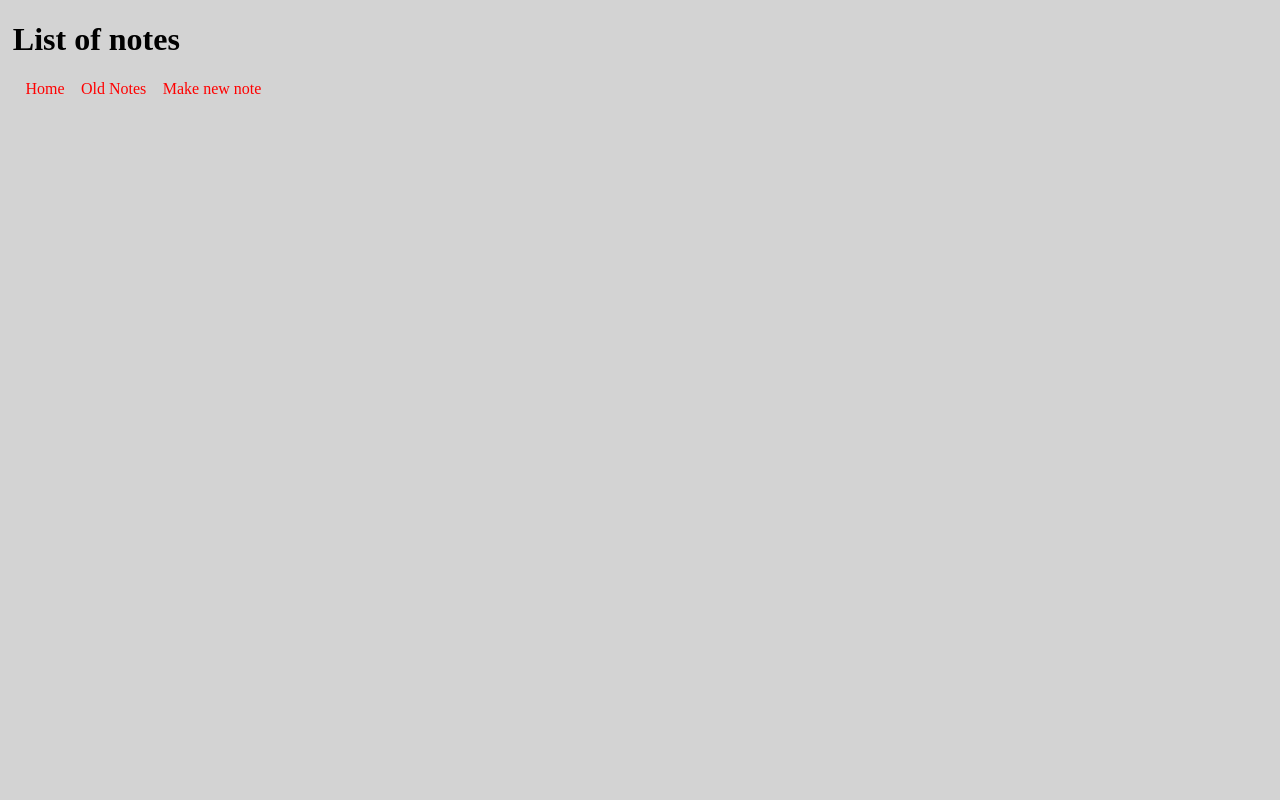
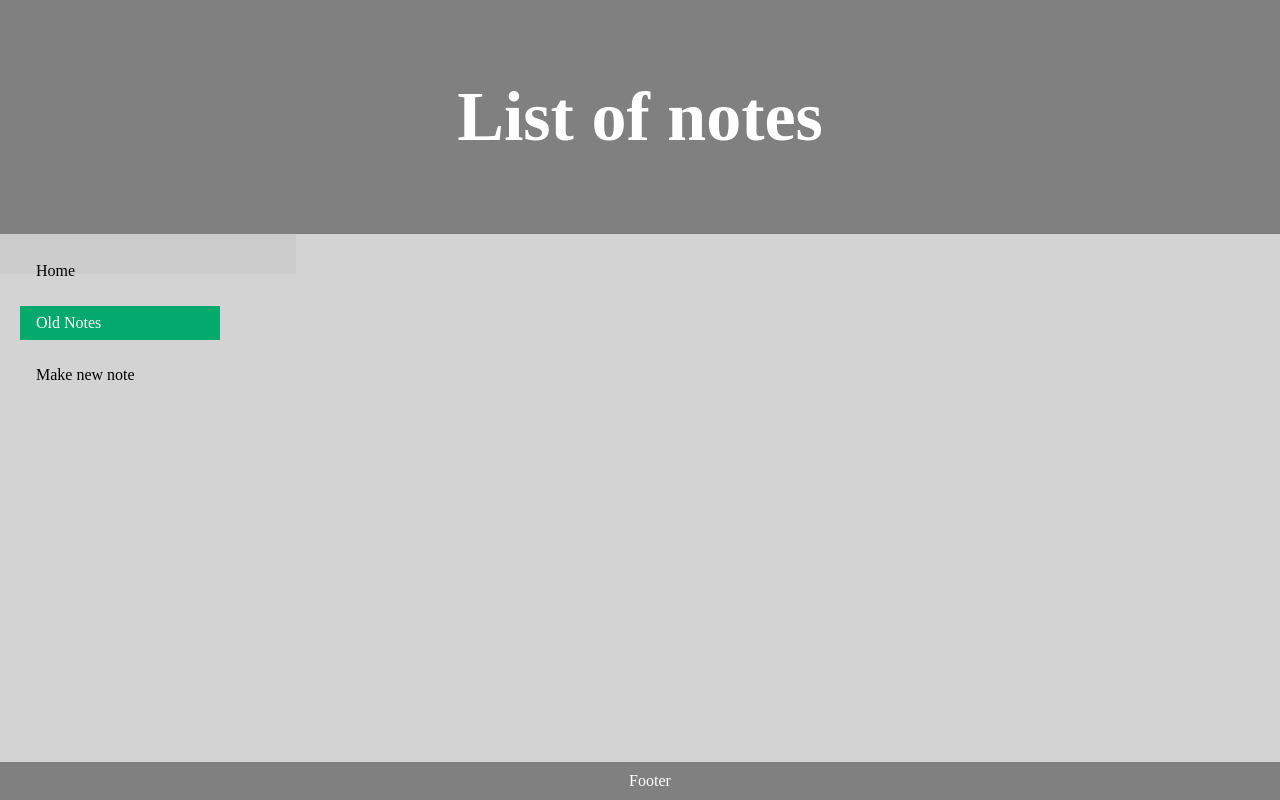
Before and after one commit to TrueVikingz/NSNote, a website: page NSNote/List.HTML in a window 1280 px wide. Drawn offline with Linux system fonts and the light colour scheme.

Commit message:
Setting up the site
added some more CSS and a navbar

```diff
--- a/NSNote/CSS/CSS.css
+++ b/NSNote/CSS/CSS.css
@@ -1,10 +1,65 @@
 body{
     background-color: lightgrey;
     margin: auto;
-    margin-left: 1%;
 }
 
-a:link{
+header {
+    background-color: gray;
+    padding: 30px;
+    text-align: center;
+    font-size: 35px;
+    color: white;
+}
+
+nav {
+    float: left;
+    width: 20%;
+    background: #ccc;
+    padding: 20px;
+}
+
+footer{
+    background-color: gray;
+    padding: 10px;
+    text-align: center;
+    width: 100%;
+    color: white;
+    position: fixed;
+    bottom: 0;
+}
+
+ul {
+    list-style-type: none;
+    margin: 0;
+    padding: 0;
+    width: 200px;
+    height: 100%;
+    position: fixed;
+    overflow: auto;
+}
+
+li a {
+    display: block;
+    color: #000;
+    padding: 8px 16px;
+    text-decoration: none;
+}
+
+li a:hover {
+    background-color: #555;
+    color: white;
+}
+
+.active {
+    background-color: #04AA6D;
+    color: white;
+}
+
+div{
+    margin-left: 20%;
+}
+
+/* a:link{
     color: red;
     text-decoration: none;
     margin-right: 1%;
@@ -23,12 +78,8 @@ a:hover{
 a:active{
     color: green;
     text-decoration: underline;
-}
+} */
 
 Form{
     margin-left: 2%;
 }
-
-.NavBar{
-    margin: 1%;
-}
--- a/NSNote/List.HTML
+++ b/NSNote/List.HTML
@@ -8,13 +8,19 @@
     <title>NS Note</title>
 </head>
 <body>
-    <Div>
-        <H1>List of notes</H1>
-    </Div>
-    <div class="NavBar">
-        <a href="Main.HTML">Home</a>
-        <a href="List.HTML">Old Notes</a>
-        <a href="NewNote.HTML">Make new note</a>
+    <header><h1>List of notes</h1></header>
+    <Section>
+        <nav>
+            <ul>
+                <li><a href="Main.HTML">Home</a></li><br>
+                <li><a href="List.HTML" class="active">Old Notes</a></li><br>
+                <li><a href="NewNote.HTML">Make new note</a></li>
+            </ul>
+        </nav>
+    </Section>
+    <div>
+
     </div>
+    <footer>Footer</footer>
 </body>
 </html>
```
Also changed, not shown: NSNote/Main.HTML (+15 -7 lines), NSNote/NewNote.HTML (+11 -8 lines).
